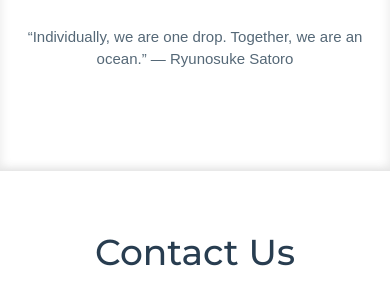
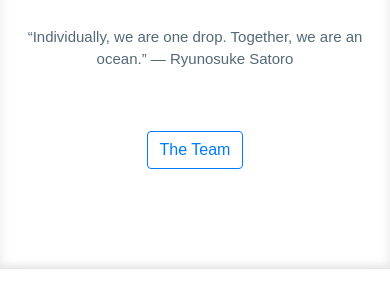
Before and after one commit to CRCE-GDSC/crce-gdsc.github.io, a plain HTML site: page index.html in a window 390 px wide. Shown: the part 3632-3934 px from the top of the page. Drawn offline with nearby package versions, Linux system fonts and the light colour scheme; some packages are replaced by stand-ins of ours; a script that the page names is missing; files whose address does not match are found by name; a web font is replaced by a local one.

Commit message:
Update index.html

```diff
--- a/index.html
+++ b/index.html
@@ -601,19 +601,10 @@
           <header class="section-header">
             <h3>Get to know The Team</h3>
             <p align="center"><br/>“Individually, we are one drop. Together, we are an ocean.” — Ryunosuke Satoro</p>
-            <p class="float-center d-none d-lg-block">
-
-                  <a href="team2022-23.html" class="btn btn-outline-primary hov">
-                    The Team</a>
-
-          </p>
+          <p class="row justify-content-center">
+            <a href="team2022-23.html" class="btn btn-outline-primary hov">
+              The Team</a> </p>
           </header>
-
-          <div class="row justify-content-center">
-
-
-          </div>
-
         </div>
       </section>
 
```
